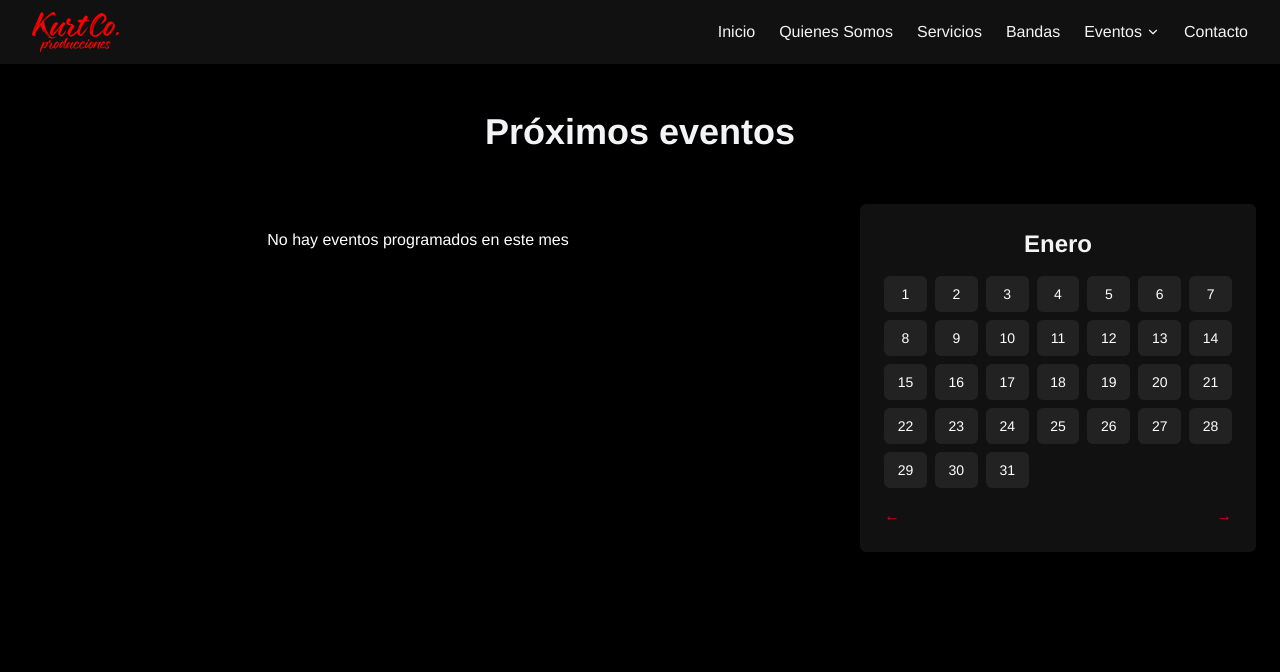
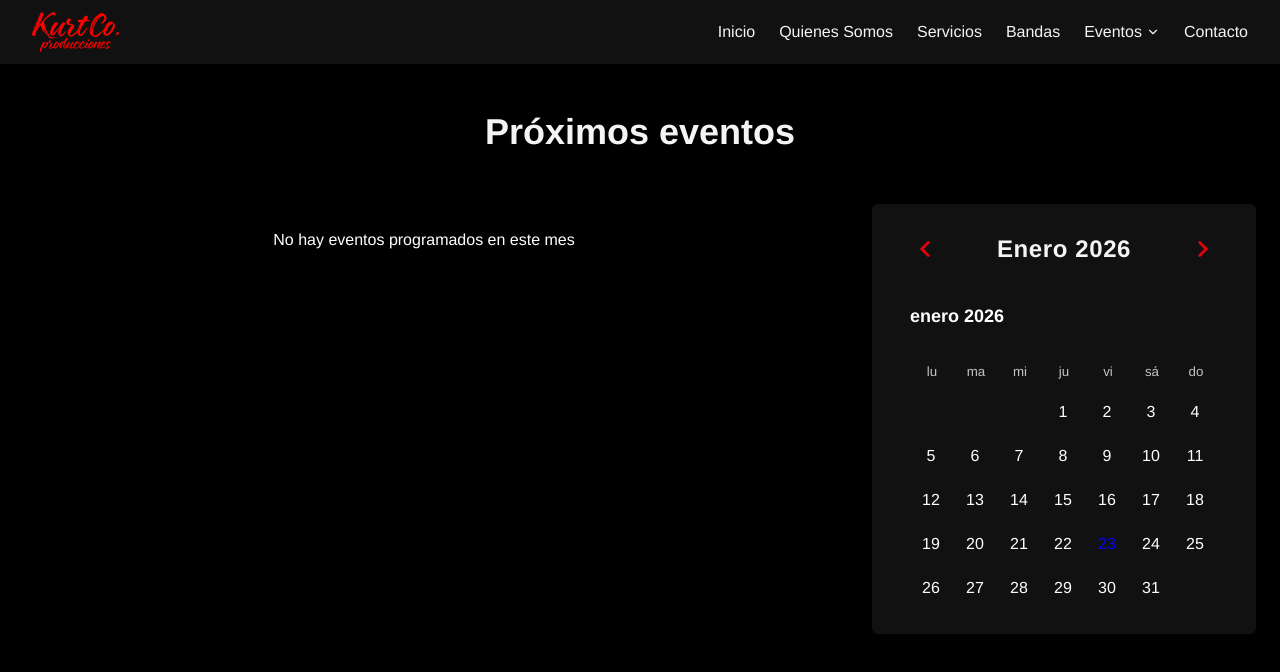
Before and after one commit to joy-amorin/kurtco-producciones-web, a Next.js app in the folder kurtco-producciones/: page /eventos/proximos in a window 1280 px wide. Shown: the top 672 px of the page. Built offline with nearby package versions, Linux system fonts and the light colour scheme.

Commit message:
style: add react-day-picker calendar with custom styles

```diff
--- a/kurtco-producciones/package.json
+++ b/kurtco-producciones/package.json
@@ -13,6 +13,8 @@
     "lucide-react": "^0.545.0",
     "next": "^15.5.9",
     "react": "19.1.0",
+    "react-calendar": "^6.0.0",
+    "react-day-picker": "^9.13.0",
     "react-dom": "19.1.0"
   },
   "devDependencies": {
--- a/kurtco-producciones/src/app/eventos/proximos/Eventos.jsx
+++ b/kurtco-producciones/src/app/eventos/proximos/Eventos.jsx
@@ -1,25 +1,74 @@
 "use client";
 import React, { useState, useEffect } from "react";
 import { eventos } from "@/data/EventosData";
+import { DayPicker } from "react-day-picker";
+import { es } from "date-fns/locale";
+import "react-day-picker/dist/style.css";
+import { ChevronLeft, ChevronRight } from "lucide-react";
 
 const meses = [
   "Enero","Febrero","Marzo","Abril","Mayo","Junio",
   "Julio","Agosto","Septiembre","Octubre","Noviembre","Diciembre"
 ];
 
+// 👉 Helper para fechas locales (evitar problemas de zona horaria)
+const parseLocalDate = (dateString) => {
+  const [year, month, day] = dateString.split("-").map(Number);
+  return new Date(year, month - 1, day);
+};
+
 const EventosSection = () => {
-  const [mesSeleccionado, setMesSeleccionado] = useState(null);
+  const [selectedDate, setSelectedDate] = useState(null);
   const [selectedEvent, setSelectedEvent] = useState(null);
+  const [currentMonth, setCurrentMonth] = useState(new Date().getMonth());
+  const [currentYear, setCurrentYear] = useState(new Date().getFullYear());
 
- // Inicializar en elmes actual
-useEffect(() => {
-  setMesSeleccionado(new Date().getMonth());
-}, []);
+  // Eventos del mes actual
+  const eventosDelMes = eventos.filter(
+    (e) =>
+      parseLocalDate(e.fecha).getMonth() === currentMonth &&
+      parseLocalDate(e.fecha).getFullYear() === currentYear
+  );
 
+  const diasConEventos = eventosDelMes.map(e =>
+    parseLocalDate(e.fecha)
+  );
 
-  const eventosMes = eventos.filter(
-    (e) => new Date(e.fecha).getMonth() === mesSeleccionado
-  );
+  // Seleccionar automáticamente el primer día con evento del mes
+  useEffect(() => {
+    if (eventosDelMes.length > 0) {
+      setSelectedDate(parseLocalDate(eventosDelMes[0].fecha));
+    } else {
+      setSelectedDate(null);
+    }
+  }, [currentMonth, currentYear]);
+
+  // Eventos del día seleccionado
+  const eventosDelDia = selectedDate
+    ? eventos.filter(
+        e =>
+          parseLocalDate(e.fecha).toDateString() ===
+          selectedDate.toDateString()
+      )
+    : [];
+
+  const goToPreviousMonth = () => {
+    if (currentMonth === 0) {
+      setCurrentMonth(11);
+      setCurrentYear(currentYear - 1);
+    } else {
+      setCurrentMonth(currentMonth - 1);
+    }
+  };
+
+  const goToNextMonth = () => {
+    if (currentMonth === 11) {
+      setCurrentMonth(0);
+      setCurrentYear(currentYear + 1);
+    } else {
+      setCurrentMonth(currentMonth + 1);
+    }
+  };
 
   return (
     <section className="w-full min-h-screen bg-black py-20 px-6">
@@ -31,67 +80,115 @@ useEffect(() => {
         </h1>
       </div>
 
-      {/* Layout: galería a la izquierda, calendario a la derecha */}
-      <div className="max-w-7xl mx-auto flex flex-col lg:flex-row-reverse gap-12">
+      {/* Layout */}
+      <div className="max-w-7xl mx-auto flex flex-col lg:flex-row-reverse gap-8 lg:gap-12 justify-center">
 
         {/* Calendario */}
-        <div className="lg:w-1/3 bg-[#111] p-6 rounded-md shadow-lg -mt-12">
-          <h3 className="text-xl sm:text-2xl font-bold text-[#f4f4f4] mb-4 text-center">
-            {meses[mesSeleccionado]}
-          </h3>
+        <div className="lg:w-1/3 lg:max-w-sm bg-[#111] p-6 rounded-md shadow-lg -mt-12 text-center mx-auto lg:mx-0">
 
-          <div className="grid grid-cols-7 gap-2 text-center">
-            {Array.from({ length: 31 }).map((_, i) => {
-              const dia = i + 1;
-              const tieneEvento = eventosMes.some(
-                (e) => new Date(e.fecha).getUTCDate() === dia
-              );
-              return (
-                <div
-                  key={i}
-                  className={`py-1.5 sm:py-2 rounded-md text-xs sm:text-sm text-white ${
-                    tieneEvento
-                      ? "bg-red-600 font-bold shadow-md"
-                      : "bg-[#222]"
-                  }`}
-                >
-                  {dia}
-                </div>
-              );
-            })}
+          {/* Header personalizado con flechas */}
+          <div className="flex items-center justify-between mb-6 px-2">
+            <button
+              onClick={goToPreviousMonth}
+              className="text-red-600 hover:text-red-500 transition-all hover:scale-110 p-2 rounded-full hover:bg-white/5"
+              aria-label="Mes anterior"
+            >
+              <ChevronLeft size={26} strokeWidth={2.5} />
+            </button>
+
+            <h3 className="text-xl sm:text-2xl font-bold text-[#f4f4f4] tracking-wide">
+              {meses[currentMonth]} {currentYear}
+            </h3>
+
+            <button
+              onClick={goToNextMonth}
+              className="text-red-600 hover:text-red-500 transition-all hover:scale-110 p-2 rounded-full hover:bg-white/5"
+              aria-label="Mes siguiente"
+            >
+              <ChevronRight size={26} strokeWidth={2.5} />
+            </button>
           </div>
 
-          <div className="flex justify-between mt-4">
-            <button
-              className="text-red-600 font-bold cursor-pointer"
-              onClick={() =>
-                setMesSeleccionado((prev) => (prev === 0 ? 11 : prev - 1))
-              }
-            >
-              ←
-            </button>
-            <button
-              className="text-red-600 font-bold cursor-pointer"
-              onClick={() =>
-                setMesSeleccionado((prev) => (prev === 11 ? 0 : prev + 1))
-              }
-            >
-              →
-            </button>
-          </div>
+          <style dangerouslySetInnerHTML={{__html: `
+            .custom-calendar .rdp-caption {
+              display: none;
+            }
+
+            .custom-calendar .rdp-nav {
+              display: none;
+            }
+
+            .custom-calendar .rdp-day_today:not(.rdp-day_selected) .rdp-day_button {
+              color: #dc2626 !important;
+              font-weight: bold;
+              border: 2px solid #dc2626;
+              border-radius: 6px;
+            }
+
+            .custom-calendar .rdp-day_button:hover {
+              background-color: #1a1a1a !important;
+              transform: scale(1.05);
+              transition: all 0.2s;
+            }
+
+            .custom-calendar .rdp-day_button {
+              border-radius: 6px;
+              transition: all 0.2s;
+            }
+
+            .custom-calendar .rdp-head_cell {
+              color: #dc2626;
+              font-weight: 600;
+              text-transform: uppercase;
+              font-size: 0.7rem;
+              letter-spacing: 0.5px;
+            }
+
+            .custom-calendar .rdp-months {
+              padding: 0.5rem;
+            }
+          `}} />
+
+          <DayPicker
+            locale={es}
+            mode="single"
+            selected={selectedDate}
+            onSelect={setSelectedDate}
+            month={new Date(currentYear, currentMonth)}
+            modifiers={{
+              hasEvent: diasConEventos
+            }}
+            modifiersClassNames={{
+              hasEvent: "bg-red-600 text-white font-bold shadow-md"
+            }}
+            className="mx-auto text-white custom-calendar"
+            classNames={{
+              months: "flex justify-center",
+              month: "space-y-4",
+              table: "w-full border-collapse",
+              head_row: "flex",
+              head_cell: "text-white/70 w-9 text-xs font-bold",
+              row: "flex w-full mt-2",
+              cell: "w-9 h-9 text-sm text-white flex items-center justify-center rounded-md cursor-pointer",
+              day_outside: "text-white/30",
+            }}
+          />
         </div>
 
         {/* Galería */}
         <div className="lg:w-2/3 grid grid-cols-2 md:grid-cols-3 gap-6 -mt-12">
-          {eventosMes.length === 0 ? (
+          {eventosDelDia.length === 0 ? (
             <p className="text-white text-center col-span-full mt-6">
-              No hay eventos programados en este mes
+              {eventosDelMes.length === 0
+                ? "No hay eventos programados en este mes"
+                : selectedDate
+                ? "No hay eventos programados para este día"
+                : "Seleccione un día"}
             </p>
           ) : (
-            eventosMes.map((evento, idx) => (
+            eventosDelDia.map((evento, idx) => (
               <div key={idx} className="flex flex-col cursor-pointer items-center">
 
-                {/* Contenedor de imagen */}
                 <div
                   onClick={() => setSelectedEvent(evento)}
                   className="group relative w-full max-w-[160px] sm:max-w-[180px] aspect-[4/5] overflow-hidden rounded-sm transition-all duration-300 hover:-translate-y-2 hover:shadow-2xl"
@@ -108,7 +205,6 @@ useEffect(() => {
                       `,
                     }}
                   />
-                  {/* Overlay con "Ver flyer" */}
                   <div className="absolute inset-0 bg-black/0 group-hover:bg-black/60 transition-all duration-300 flex items-center justify-center">
                     <span className="text-white font-bold text-xs opacity-0 group-hover:opacity-100 transition-opacity duration-300">
                       Ver Flyer
@@ -116,10 +212,9 @@ useEffect(() => {
                   </div>
                 </div>
 
-                {/* Nombre del evento */}
                 <div
                   onClick={() => setSelectedEvent(evento)}
-                  className="mt-2 p-2 bg-[#111] rounded-sm shadow-md text-center w-full max-w-[160px] sm:max-w-[180px] cursor-pointer hover:bg-[#1a1a1a] transition-colors"
+                  className="mt-2 p-2 bg-[#111] rounded-sm shadow-md text-center w-full max-w-[160px] sm:max-w-[180px] hover:bg-[#1a1a1a] transition-colors"
                 >
                   <h3 className="text-[11px] sm:text-xs font-bold text-[#f4f4f4] leading-tight">
                     {evento.nombre}
@@ -138,50 +233,40 @@ useEffect(() => {
           onClick={() => setSelectedEvent(null)}
         >
           <div
-            className="bg-[#111] rounded-lg max-w-md sm:max-w-lg md:max-w-2xl lg:max-w-3xl xl:max-w-2xl xl:mt-10 max-h-[75vh] md:max-h-[80vh] lg:max-h-[85vh]  overflow-y-auto relative"
+            className="bg-[#111] rounded-lg max-w-md sm:max-w-lg md:max-w-2xl lg:max-w-3xl xl:max-w-2xl xl:mt-10 max-h-[75vh] md:max-h-[80vh] lg:max-h-[85vh] overflow-y-auto relative"
             onClick={(e) => e.stopPropagation()}
           >
-            {/* Botón cerrar */}
             <button
-              className="absolute top-3 right-3 z-20 text-red-600 hover:text-red-500 font-bold text-2xl bg-black/70 rounded-full w-9 h-9 flex items-center justify-center transition-all cursor-pointer"
+              className="absolute top-3 right-3 z-20 text-red-600 hover:text-red-500 font-bold text-2xl bg-black/70 rounded-full w-9 h-9 flex items-center justify-center"
               onClick={() => setSelectedEvent(null)}
             >
               ×
             </button>
 
-            {/* Layout: Flyer a la izquierda, info a la derecha en desktop */}
             <div className="flex flex-col md:flex-row gap-6 p-5 sm:p-6">
-              {/* Flyer grande */}
               <div className="md:w-1/2 flex justify-center">
                 <img
                   src={selectedEvent.foto}
                   alt={selectedEvent.nombre}
-                  className="w-full max-w-[300px] sm:max-w-[360px] h-auto object-contain rounded-md shadow-2xl"
+                  className="w-full max-w-[300px] sm:max-w-[360px] rounded-md shadow-2xl"
                 />
               </div>
 
-              {/* Información del evento */}
               <div className="md:w-1/2 flex flex-col justify-center">
                 <h3 className="text-2xl sm:text-3xl font-black text-white mb-4">
                   {selectedEvent.nombre}
                 </h3>
-                <div className="space-y-2 sm:space-y-3 text-white/90">
-                  <p className="text-sm sm:text-base">
-                    <span className="text-red-600 font-bold">Banda:</span> {selectedEvent.banda}
-                  </p>
-                  <p className="text-sm sm:text-base">
-                    <span className="text-red-600 font-bold">Lugar:</span> {selectedEvent.lugar}
-                  </p>
-                  <p className="text-sm sm:text-base">
+                <div className="space-y-2 text-white/90">
+                  <p><span className="text-red-600 font-bold">Banda:</span> {selectedEvent.banda}</p>
+                  <p><span className="text-red-600 font-bold">Lugar:</span> {selectedEvent.lugar}</p>
+                  <p>
                     <span className="text-red-600 font-bold">Fecha:</span>{" "}
-                    {new Date(selectedEvent.fecha).getUTCDate()} de{" "}
-                    {meses[new Date(selectedEvent.fecha).getMonth()]} de{" "}
-                    {new Date(selectedEvent.fecha).getFullYear()}
+                    {parseLocalDate(selectedEvent.fecha).getDate()} de{" "}
+                    {meses[parseLocalDate(selectedEvent.fecha).getMonth()]} de{" "}
+                    {parseLocalDate(selectedEvent.fecha).getFullYear()}
                   </p>
                   <div className="pt-4 border-t border-white/20">
-                    <p className="text-sm leading-relaxed">
-                      {selectedEvent.descripcion}
-                    </p>
+                    <p className="text-sm">{selectedEvent.descripcion}</p>
                   </div>
                 </div>
               </div>
```
Also changed, not shown: kurtco-producciones/src/app/globals.css (line endings or trailing spaces), 1 other file (tests, documents, lock files or other folders).
